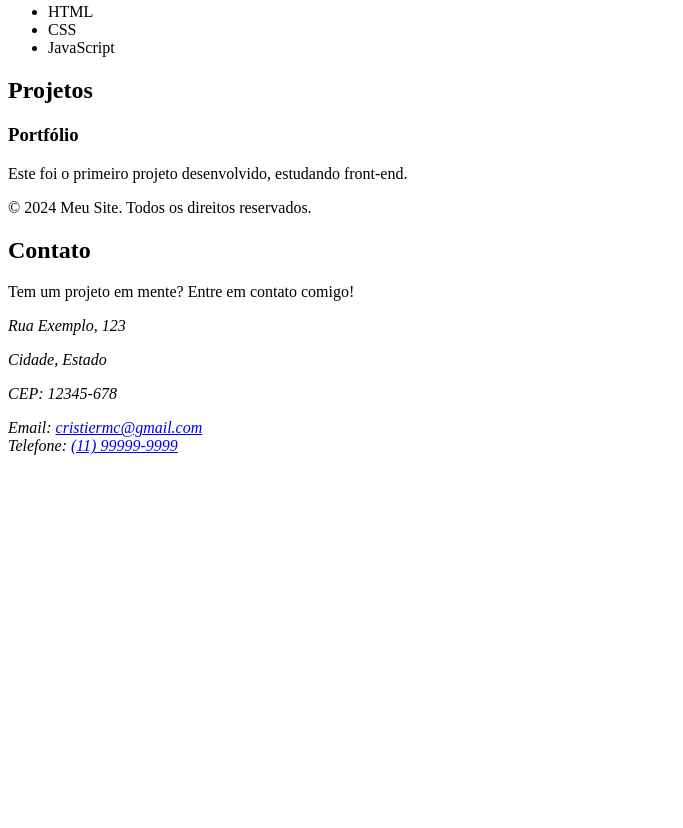
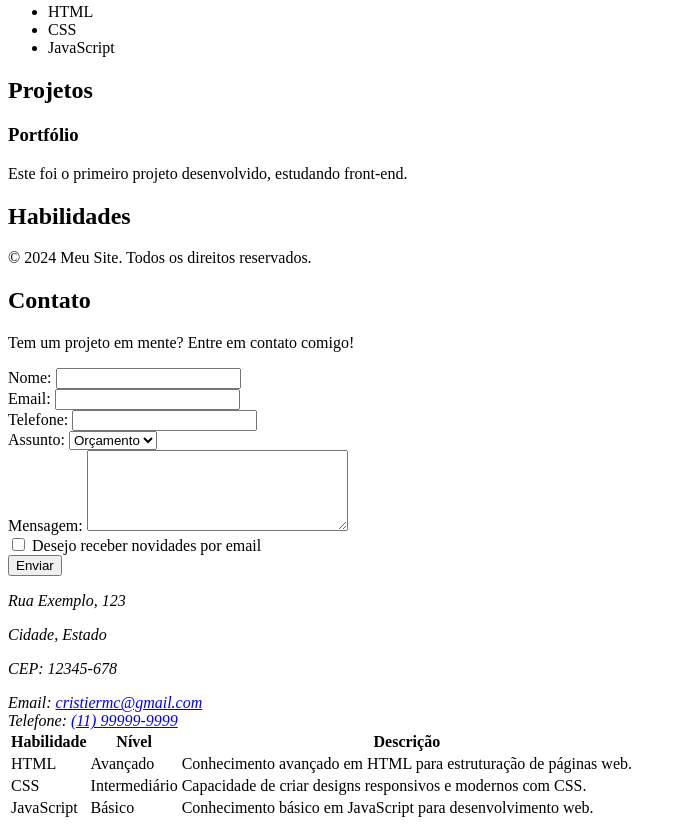
Before and after one commit to cristiermc/site, a plain HTML site: page index.html in a window 1280 px wide. Shown: the part 327-1155 px from the top of the page, without its empty margins (0-683 px from the left). Before the commit the page ends 800 px from the top, so only its background shows below. Drawn offline with Linux system fonts and the light colour scheme.

Commit message:
adicionado formulário e tabela

```diff
--- a/index.html
+++ b/index.html
@@ -48,12 +48,69 @@
             </p>
         </article>
     </section>
+
+    <section id="habilidades">
+      <h2>Habilidades</h2>
+      <table>
+        <thead>
+          <tr>
+            <th>Habilidade</th>
+            <th>Nível</th>
+            <th>Descrição</th>
+          </tr>
+        </thead>
+        <tbody>
+          <tr>
+            <td>HTML</td>
+            <td>Avançado</td>
+            <td>Conhecimento avançado em HTML para estruturação de páginas web.</td>
+          </tr>
+          <tr>
+            <td>CSS</td>
+            <td>Intermediário</td>
+            <td>Capacidade de criar designs responsivos e modernos com CSS.</td>
+          </tr>
+          <tr>
+            <td>JavaScript</td>
+            <td>Básico</td>
+            <td>Conhecimento básico em JavaScript para desenvolvimento web.</td>
+          </tr>
+        </tbody>
+    </section>
     <footer>
         <p>&copy; 2024 Meu Site. Todos os direitos reservados.</p>
         <section id="contato">
             <h2>Contato</h2>
 
             <p>Tem um projeto em mente? Entre em contato comigo!</p>
+
+            <form action="">
+                <label for="nome">Nome:</label>
+                <input type="text" id="nome" name="nome" required><br>
+
+                <label for="email">Email:</label>
+                <input type="email" id="email" name="email" required><br>
+
+                <label for="telefone">Telefone:</label>
+                <input type="tel" id="telefone" name="telefone"><br>
+
+                <label for="assunto">Assunto:</label>
+                <select id="assunto" name="assunto">
+                    <option value="orcamento">Orçamento</option>
+                    <option value="duvida">Dúvida</option>
+                    <option value="outro">Outro</option>
+                </select>
+                <br>
+
+                <label for="mensagem">Mensagem:</label>
+                <textarea id="mensagem" name="mensagem" cols="30" rows="5"></textarea>
+                <br>
+                <input type="checkbox" id="newsletter" name="newsletter">
+                <label for="newsletter">Desejo receber novidades por email</label><br>
+
+                <button type="submit">Enviar</button>
+
+            </form>
 
             <address>
                 <p>Rua Exemplo, 123</p>
```
